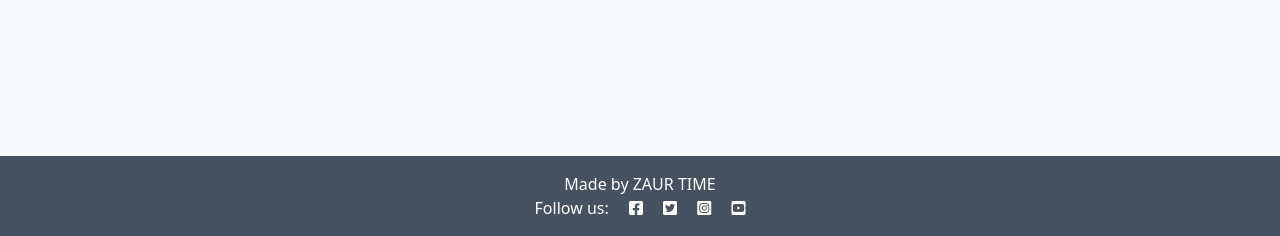
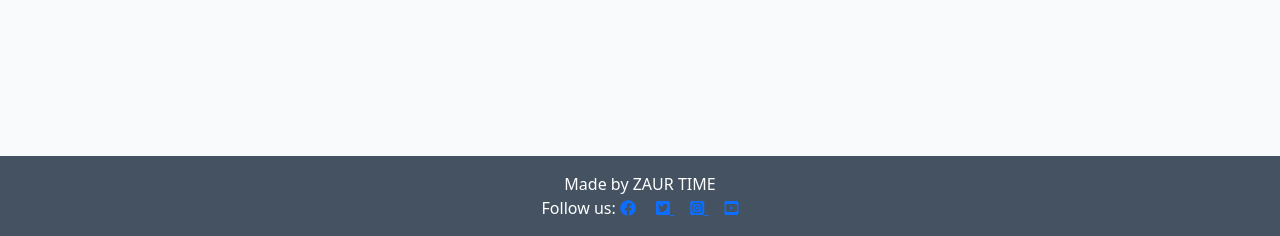
Before and after one commit to Zaurtime/mbaforceo, a Django app: page /about/ in a window 1280 px wide. Shown: the part 564-800 px from the top of the page. Run offline with Django 3.2, Linux system fonts and the light colour scheme.

Commit message:
Add footer with active links

```diff
--- a/mba/templates/base.html
+++ b/mba/templates/base.html
@@ -86,10 +86,11 @@
     <!-- Footer -->
     <footer class="footer mt-auto py-3 dark-bg">
         <p class="m-0 text-center text-white">Made by ZAUR TIME</p>
-        <p class="m-0 text-center text-white">Follow us: <i class="fab fa-facebook-square ms-3"></i>
-            <i class="fab fa-twitter-square ms-3"></i>
-            <i class="fab fa-instagram-square ms-3"></i>
-            <i class="fab fa-youtube-square ms-3"></i></p>
+        <p class="m-0 text-center text-white">Follow us:
+            <a href="https://www.facebook.com/" target="_blank"><i class="fab fa-facebook"></i></a>
+            <a href="https://www.twitter.com/" target="_blank"><i class="fab fa-twitter-square ms-3" ></i>
+            <a href="https://www.instagram.com/" target="_blank"><i class="fab fa-instagram-square ms-3" href="https://in.com/"></i>
+            <a href="https://www.youtube.com/" target="_blank"><i class="fab fa-youtube-square ms-3" href="https://twitter.com/"></i></p>
     </footer>
     <script>
         setTimeout(function () {
```
